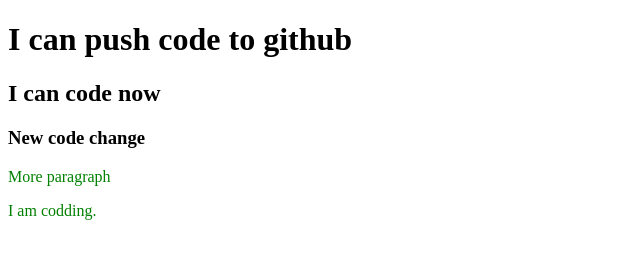
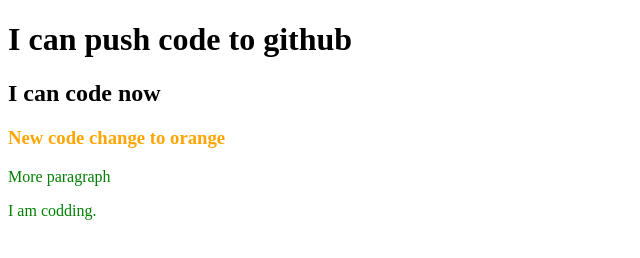
Before and after one commit to tareqsazid/my-second-repo, a plain HTML site: page index.html in a window 1280 px wide. Shown: the whole page, without its empty margins (0-640 px from the left). Drawn offline with Linux system fonts and the light colour scheme.

Commit message:
orange color

```diff
--- a/index.html
+++ b/index.html
@@ -10,7 +10,7 @@
 <body>
     <h1>I can push code to github <h1>
         <h2>I can code now</h2>
-        <h3>New code change</h3>
+        <h3>New code change to orange</h3>
         <p>More paragraph</p>
         <p>
             I am codding.
--- a/style.css
+++ b/style.css
@@ -1,3 +1,6 @@
 p{
     color: green;
 }
+h3{
+    color: orange;
+}
```
